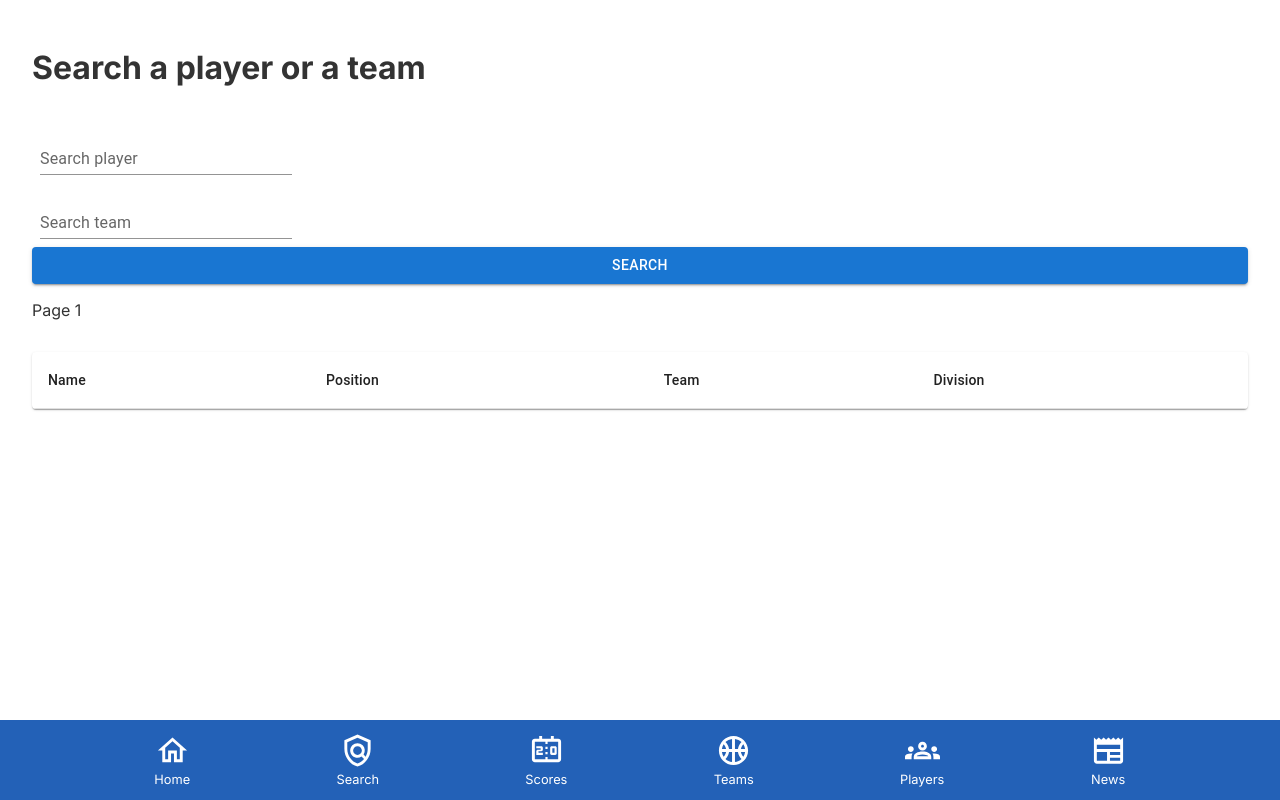
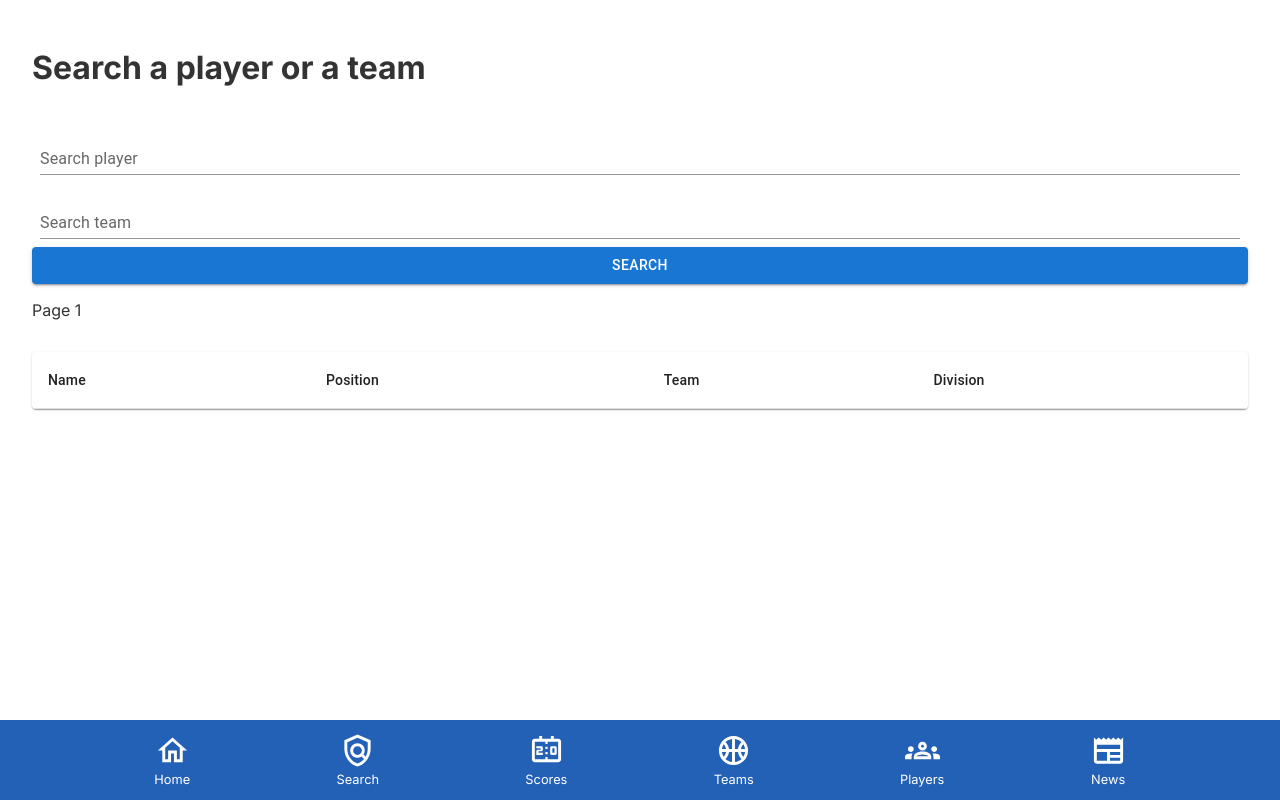
Before and after one commit to debonius/react-nba-app, a Next.js app: page /search in a window 1280 px wide. Built offline with nearby package versions, Linux system fonts and the light colour scheme.

Commit message:
fix input width

```diff
--- a/src/app/search/SearchForm.tsx
+++ b/src/app/search/SearchForm.tsx
@@ -140,7 +140,7 @@ export default function SearchPlayerForm() {
             <Box
                 component="form"
                 sx={{
-                    '& .MuiTextField-root': { m: 1, width: '25ch' },
+                    '& .MuiTextField-root': { m: 1 },
                 }}
                 noValidate
                 autoComplete="off"
```
